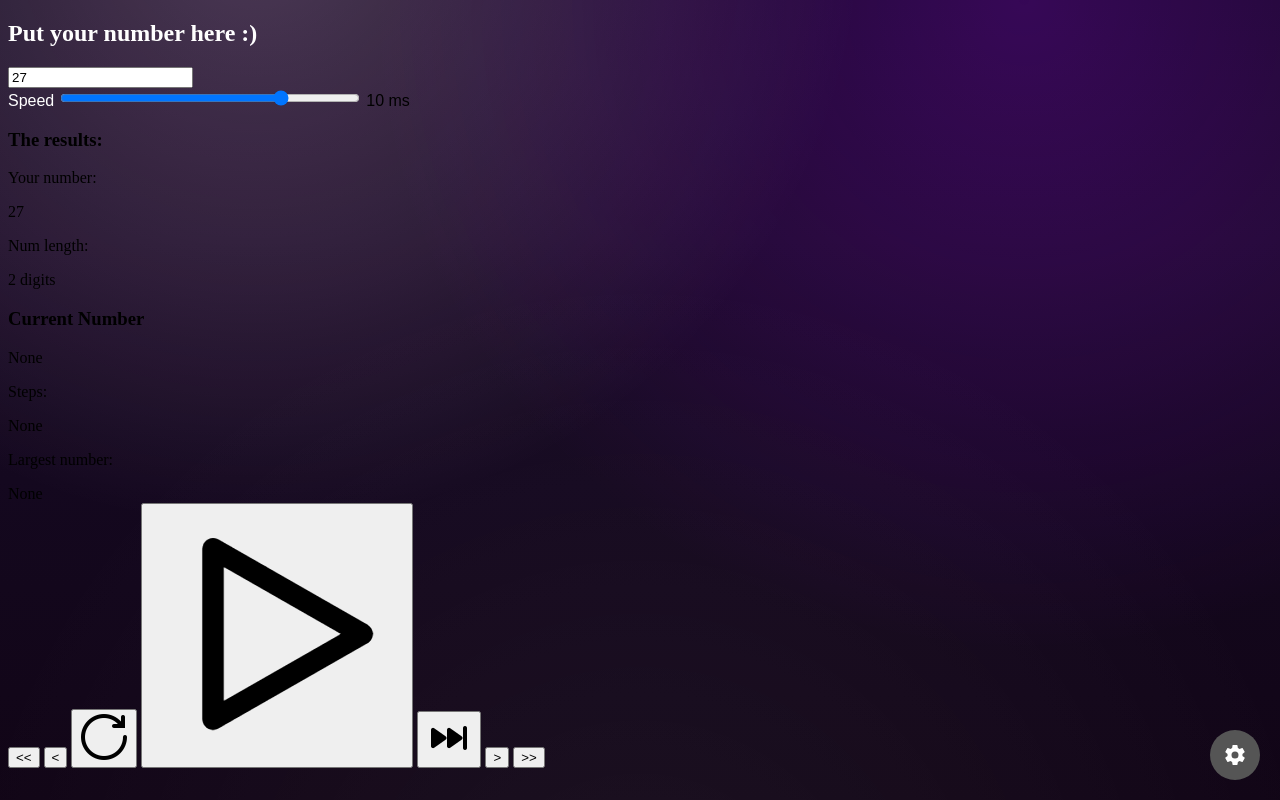
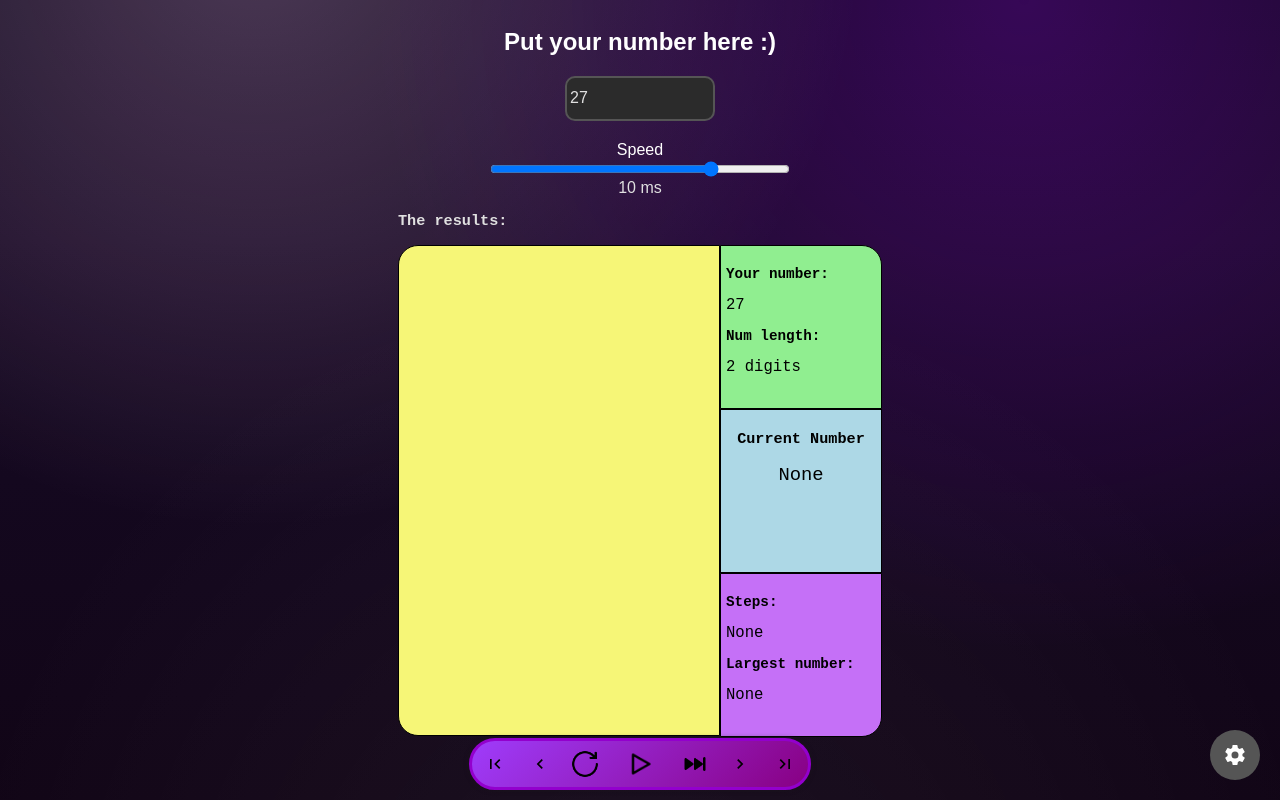
Before and after one commit to Hazmen/MVoCH-remake, a plain HTML site: page index.html in a window 1280 px wide. Shown: the top 800 px of the page. Drawn offline with Linux system fonts and the light colour scheme.

Commit message:
Update index.html

```diff
--- a/index.html
+++ b/index.html
@@ -5,7 +5,7 @@
     <meta name="viewport" content="width=device-width, initial-scale=1.0">
     <title>Collatz Rework</title>
     <!-- <script src="./node_modules/echarts/dist/echarts.min.js"></script> -->
-    <link rel="stylesheet" main.css">
+    <link rel="stylesheet" href="main.css">
     <!-- <link rel="stylesheet" href="background.css"> -->
     <!-- <link rel="stylesheet" href="celeste-like-bg1.css"> -->
     <link rel="stylesheet" href="celeste-like-bg2.css">
```
